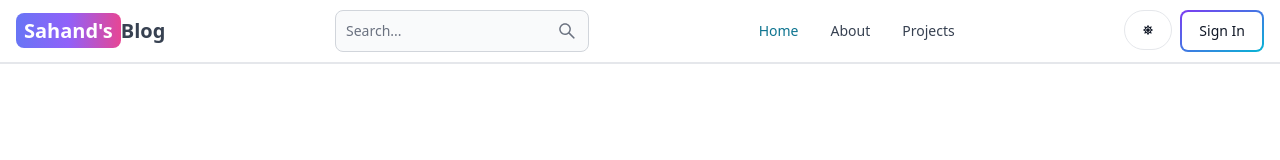
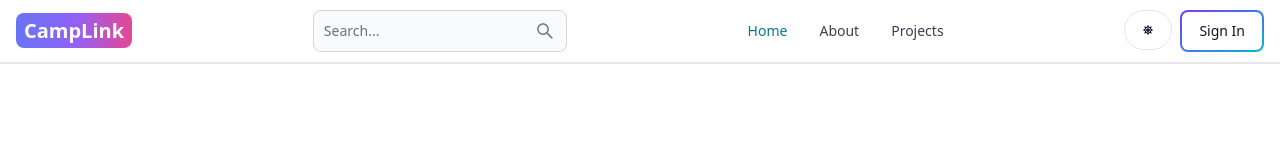
Before and after one commit to Arnav-Panchal/Camplink, a React (Vite) app in the folder client/: page / in a window 1280 px wide. Shown: the top 160 px of the page. Built offline with nearby package versions, Linux system fonts and the light colour scheme; no server answers.

Commit message:
First commit

```diff
--- a/client/src/components/Header.jsx
+++ b/client/src/components/Header.jsx
@@ -55,9 +55,8 @@ export default function Header() {
         className='self-center whitespace-nowrap text-sm sm:text-xl font-semibold dark:text-white'
       >
         <span className='px-2 py-1 bg-gradient-to-r from-indigo-500 via-purple-500 to-pink-500 rounded-lg text-white'>
-          Sahand's
+          CampLink
         </span>
-        Blog
       </Link>
       <form onSubmit={handleSubmit}>
         <TextInput
```
Also changed, not shown: 2 other files (tests, documents, lock files or other folders).
